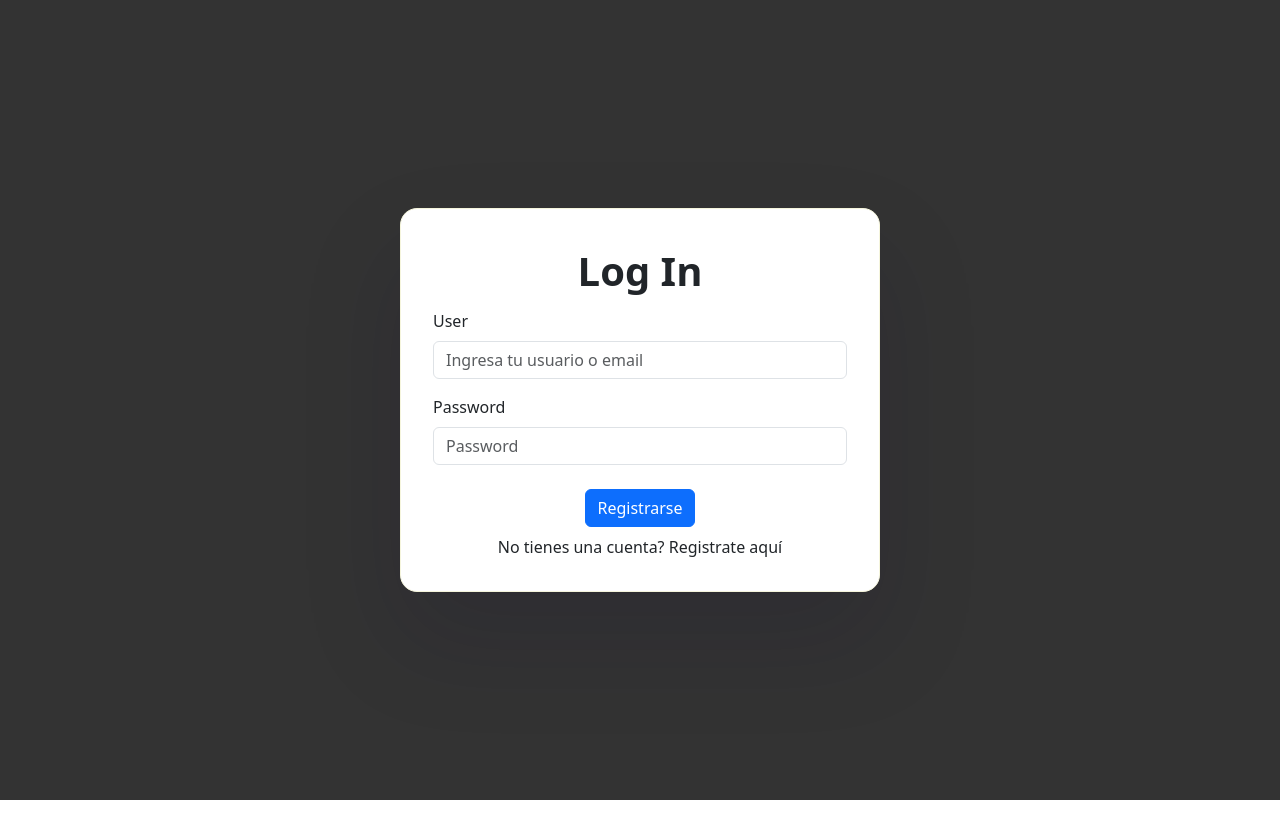
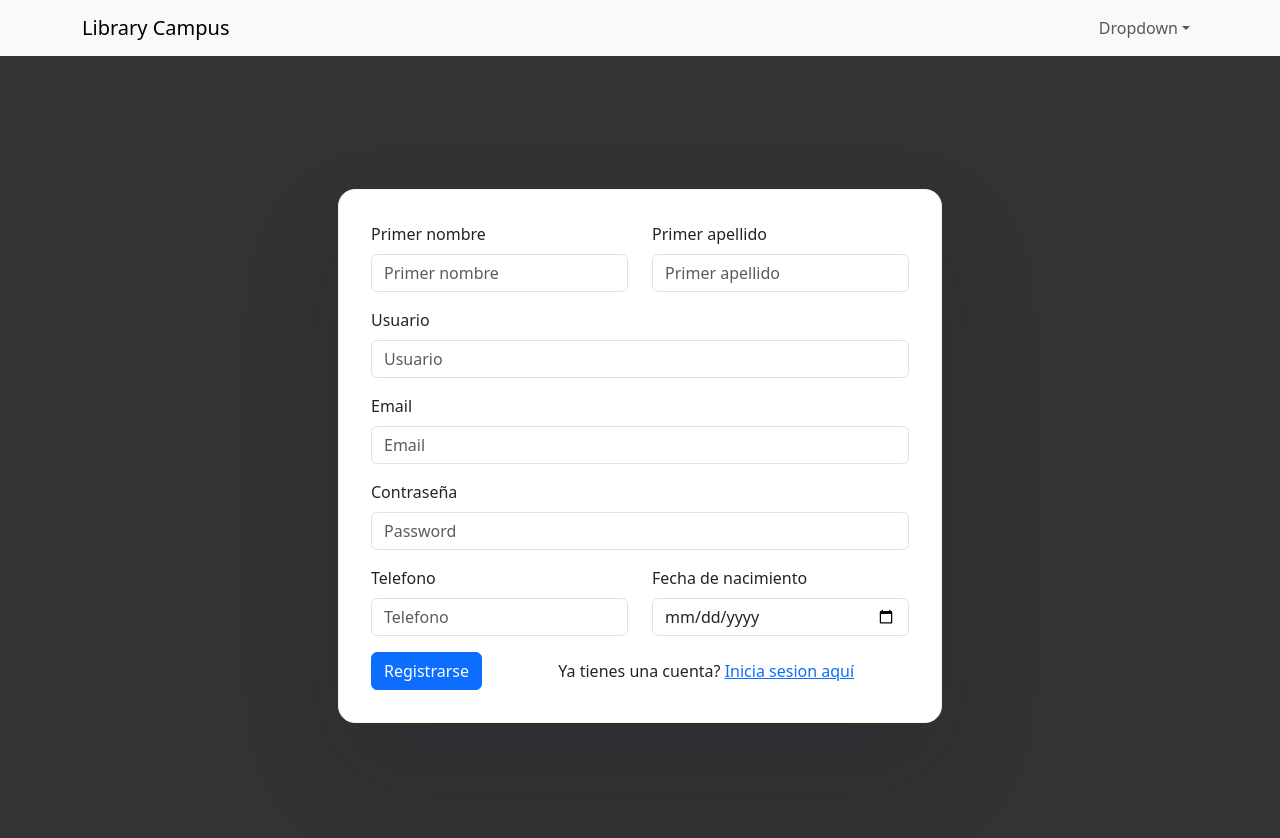
Before and after one commit to dVera17/libraryCampus, a React (Vite) app in the folder frontend/: page /register in a window 1280 px wide. Shown: the top 838 px of the page. Before the commit the page ends 800 px from the top, so only its background shows below. Built offline with nearby package versions, Linux system fonts and the light colour scheme.

Commit message:
feat: :sparkles: Modulo de registro y login terminado
Modulo de registro y login terminado

```diff
--- a/frontend/src/App.jsx
+++ b/frontend/src/App.jsx
@@ -0,0 +1,18 @@
+import React from 'react'
+import { Routes, Route } from 'react-router-dom'
+import Login from './pages/Login'
+import Register from './pages/Register'
+import Home from './pages/Home'
+import NavbarPages from './components/NavbarPages'
+
+export default function App() {
+    return (
+        <>
+            <Routes>
+                <Route path='/login' element={<Login />} />
+                <Route path='/register' element={<Register />} />
+                <Route path='/home' element={<Home />} />
+            </Routes>
+        </>
+    )
+}
--- /dev/null
+++ b/frontend/src/components/NavbarPages.jsx
@@ -0,0 +1,50 @@
+import React from 'react'
+import Container from 'react-bootstrap/Container';
+import Nav from 'react-bootstrap/Nav';
+import Navbar from 'react-bootstrap/Navbar';
+import NavDropdown from 'react-bootstrap/NavDropdown';
+import toast, { Toaster } from 'react-hot-toast';
+import { Link, useNavigate } from 'react-router-dom';
+
+export default function NavbarPages() {
+    const navigate = useNavigate()
+
+    const handleLogOut = async () => {
+        const options = {
+            method: 'POST',
+            headers: {
+                "Content-Type": "application/json"
+            }
+        }
+        let result = await (await fetch('http://localhost:5010/auth/logout', options)).json();
+        console.log(result);
+        if (result.action) {
+            toast.success(result.message)
+            setTimeout(() => {
+                navigate('/login')
+            }, 1000)
+        } else toast.error(result.message)
+    }
+
+    return (
+        <>
+            <Navbar collapseOnSelect expand="lg" className="bg-body-tertiary">
+                <Container>
+                    <Navbar.Brand href="/login">Library Campus</Navbar.Brand>
+                    <Navbar.Toggle aria-controls="responsive-navbar-nav" />
+                    <Navbar.Collapse id="responsive-navbar-nav">
+                        <Nav className="me-auto">
+
+                        </Nav>
+                        <Nav>
+                            <NavDropdown title="Dropdown" id="collapsible-nav-dropdown">
+                                <NavDropdown.Item onClick={handleLogOut}>Log out</NavDropdown.Item>
+                            </NavDropdown>
+                        </Nav>
+                    </Navbar.Collapse>
+                </Container>
+            </Navbar>
+            <Toaster position="top-right" reverseOrder={false} toastOptions={{ duration: 1000 }} />
+        </>
+    )
+}
--- a/frontend/src/main.jsx
+++ b/frontend/src/main.jsx
@@ -1,11 +1,17 @@
 import React from 'react'
 import ReactDOM from 'react-dom/client'
+import { BrowserRouter } from 'react-router-dom'
 import 'bootstrap/dist/css/bootstrap.min.css';
 import Register from './pages/Register'
 import Login from './pages/Login';
+import App from './App';
+import Home from './pages/Home';
 
 ReactDOM.createRoot(document.getElementById('root')).render(
   <React.StrictMode>
-    <Login />
+    <BrowserRouter>
+      <Home />
+      <App />
+    </BrowserRouter>
   </React.StrictMode>,
 )
--- /dev/null
+++ b/frontend/src/pages/Home.jsx
@@ -0,0 +1,10 @@
+import React from 'react'
+import NavbarPages from '../components/NavbarPages'
+
+export default function Home() {
+    return (
+        <>
+            <NavbarPages />
+        </>
+    )
+}
--- a/frontend/src/pages/Login.jsx
+++ b/frontend/src/pages/Login.jsx
@@ -5,6 +5,7 @@ import Form from 'react-bootstrap/Form';
 import Row from 'react-bootstrap/Row';
 import Button from 'react-bootstrap/Button';
 import Stack from 'react-bootstrap/Stack';
+import { Link } from 'react-router-dom';
 
 export default function Login() {
     const [user, setUser] = useState();
@@ -30,7 +31,7 @@ export default function Login() {
                 </Form.Group>
                 <Stack gap={2} className="col-md-5 mx-auto btn-info-login">
                     <Col><Button variant="primary" type='submit' onClick={handleSubmit} >Registrarse</Button></Col>
-                    <Col>No tienes una cuenta? Registrate aquí</Col>
+                    <Col>No tienes una cuenta? <Link to={'/register'}>Registrate aquí</Link></Col>
                 </Stack>
             </Form>
         </div>
--- a/frontend/src/pages/Register.jsx
+++ b/frontend/src/pages/Register.jsx
@@ -1,9 +1,11 @@
 import React, { useState } from 'react'
 import '../styles.css'
+import toast, { Toaster } from 'react-hot-toast';
 import Col from 'react-bootstrap/Col';
 import Form from 'react-bootstrap/Form';
 import Row from 'react-bootstrap/Row';
 import Button from 'react-bootstrap/Button';
+import { Link, useNavigate } from 'react-router-dom';
 
 export default function Register() {
     const [user, setUser] = useState();
@@ -13,6 +15,7 @@ export default function Register() {
     const [primerApellido, setPrimerApellido] = useState();
     const [password, setPassword] = useState();
     const [fechaNac, setFechaNac] = useState();
+    const navigate = useNavigate()
 
     const handleSubmit = async (e) => {
         e.preventDefault();
@@ -26,7 +29,12 @@ export default function Register() {
             body: JSON.stringify(dataForm)
         }
         let result = await (await fetch('http://localhost:5010/auth/register', options)).json()
-        console.log(result);
+        if (result.action) {
+            toast.success(result.message)
+            setTimeout(() => {
+                navigate('/login')
+            }, 2000)
+        } else toast.error(result.message)
     }
 
     return (
@@ -68,9 +76,10 @@ export default function Register() {
                 </Row>
                 <Row className='btn-info-register'>
                     <Col sm={4}><Button variant="primary" type='submit' onClick={handleSubmit}>Registrarse</Button></Col>
-                    <Col sm={8}>Ya tienes una cuenta? Inicia sesion aquí</Col>
+                    <Col sm={8}>Ya tienes una cuenta? <Link to={'/login'}>Inicia sesion aquí</Link></Col>
                 </Row>
             </Form>
+            <Toaster position="top-right" reverseOrder={false} toastOptions={{ duration: 2000 }} />
         </div>
     )
 }
```
